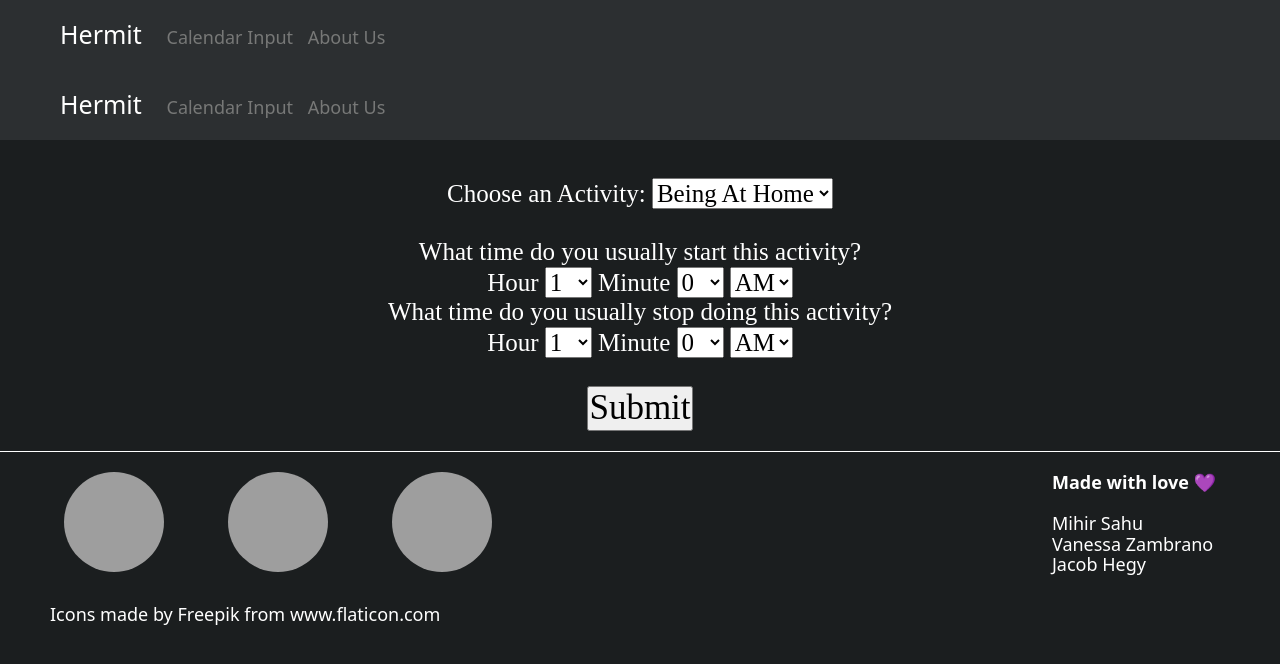
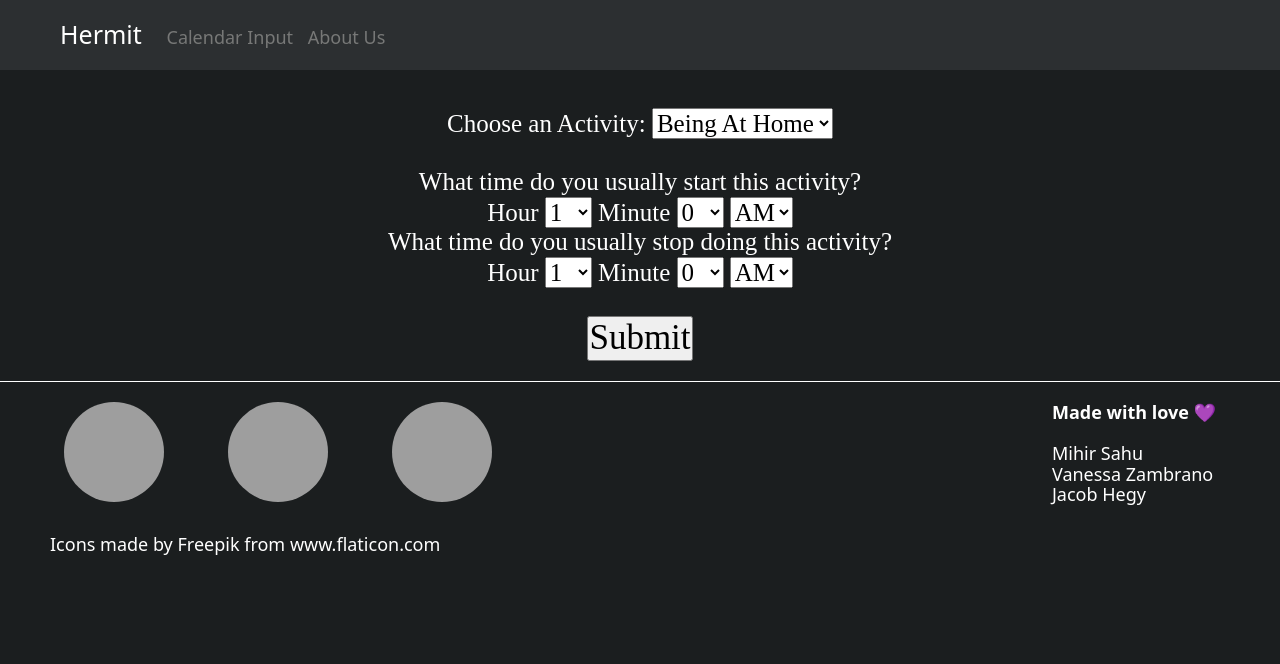
Before and after one commit to Jacob-Hegy/Cosmonauts_Hackathon, a Flask app: template templates/calendar_input.html in a window 1280 px wide. Shown: the top 664 px of the page. Run offline with Flask 2, Linux system fonts and the light colour scheme; the template is opened without the code that fills it, so the values that code supplies are empty; grey boxes are pictures that could not be loaded.

Commit message:
Fixed calendar_input

```diff
--- a/templates/calendar_input.html
+++ b/templates/calendar_input.html
@@ -15,19 +15,9 @@
         <link href="https://fonts.googleapis.com/css2?family=Zilla+Slab:wght@300&display=swap" rel="stylesheet">
 
     </head>
-        <script src="functions.js"></script>
+    <script src="{{ url_for('static', filename='functions.js') }}"></script>
 
     <body>
-
-        <header class="nav-whole">
-            <nav>
-                <ul class="main-nav">
-                    <li class="navbar-brand"><a class="navbar-link" href="#body-top">Hermit</a></li>
-                    <li class="navbar-item-1"><a class="link" href="#calendar-input">Calendar Input</a></li>
-                    <li class="navbar-item-1"><a class="link" href="#about-us">About Us</a></li>
-                </ul>
-            </nav>
-        </header>
 
         <script>
             let timestampParse = (Min, H, AMPM) => {
@@ -67,12 +57,7 @@
                 let timestampStart = timestampParse(startMin, startHour, startAMPM);
                 let timestampEnd = timestampParse(endMin, endHour, endAMPM);
 
-                if (timestampStart == "invalid" || timestampEnd == "invalid") {
-                    document.getElementById("errorHandler").innerHTML = '<span style="color:red">Invalid input! Try again.</span>'
-                }
-                else {
-                    postCalendarData(timestampStart,timestampEnd,ActivityType);
-                }
+                postCalendarData(timestampStart,timestampEnd,ActivityType);
             }
 
         </script>
```
Also changed, not shown: static/index.css (renamed from templates/index.css), static/modern-normalize.css (renamed from templates/modern-normalize.css).
